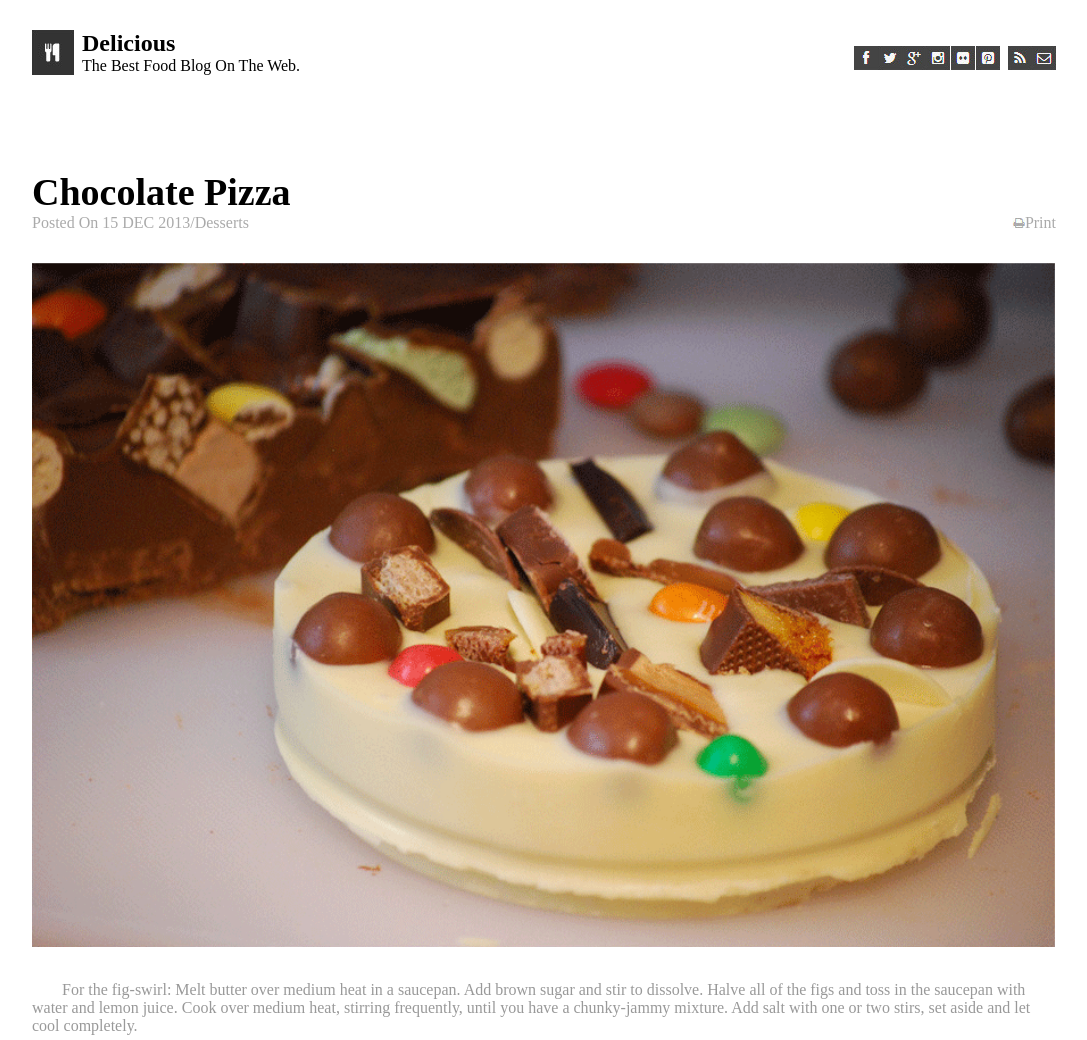
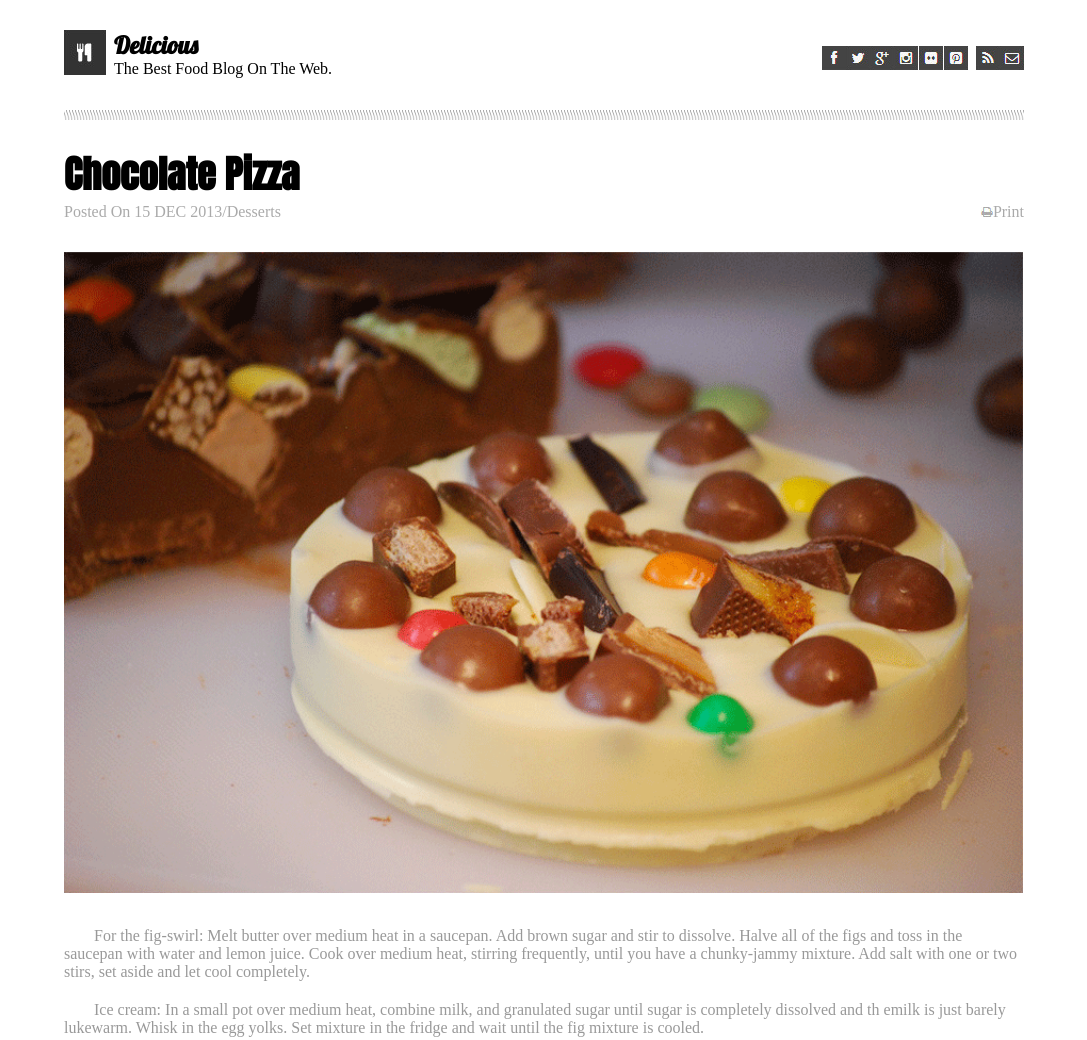
Before and after one commit to Nhuuu/chocolate-pizza, a plain HTML site: page index.html in a window 1280 px wide. Shown: the top 1040 px of the page, without its empty margins (96-1183 px from the left). Drawn offline with Linux system fonts and the light colour scheme.

Commit message:
styling done!

```diff
--- a/index.html
+++ b/index.html
@@ -3,6 +3,7 @@
   <head>
     <title>Delicious</title>
     <link rel="stylesheet" href="style.css">
+    <link href="https://fonts.googleapis.com/css?family=Lobster|Anton&display=swap" rel="stylesheet">
   </head>
   <body>
     <header>
@@ -24,7 +25,7 @@
         </ul>
       </nav>
     </header>
-
+    <div class="hr"></div>
     <main>
       <h1>Chocolate Pizza</h1>
       <div>
@@ -57,6 +58,9 @@
         </ul>
         <img src="./img/list-bg.png">
       </section>
+
+      <div class="hr"></div>
+
       <section class="blogger">
         <img src="./img/van-pic.png">
         <div>
--- a/style.css
+++ b/style.css
@@ -3,7 +3,7 @@
 }
 
 body {
-  width: 80%;
+  width: 960px;
   margin: auto;
 }
 
@@ -11,7 +11,7 @@ header {
   height: 100px;
   width: 100%;
   position: relative;
-  margin-bottom: 70px;
+  margin-bottom: 10px;
 }
 
 nav {
@@ -22,12 +22,6 @@ nav {
   border-image-repeat: repeat;
   padding-top: 30px;
 }
-
-/* hr {
-  height: 10px;
-  background: url(./img/hr-img.png) repeat-x 5px 5px;
-  border: none;
-} */
 
 header > nav > div, header > nav > img  {
   float: left;
@@ -51,9 +45,22 @@ nav ul li {
   float: right;
 }
 
+div h1 {
+  font-family: 'Lobster', cursive;
+}
+
+div.hr {
+  height: 10px;
+  background: url(./img/hr-img.png) repeat-x;
+  background-size: 3px 10px;
+  margin-bottom: 25px;
+}
+
+
 main > h1 {
   font-size: 38px;
   margin: 0 auto;
+  font-family: 'Anton', sans-serif;
 }
 
 main > div > span {
@@ -93,6 +100,7 @@ main > section.recipe > ul {
 main > section.recipe {
   position: relative;
   height: 300px;
+  margin-bottom: 70px;
 }
 
 main > section.recipe > img {
@@ -144,8 +152,12 @@ main > section.blogger > div > h3 {
 }
 
 
+footer > ul {
+  text-align: center;
+}
+
 hr {
-  width: 410px;
+  width: 430px;
 }
 
 
```
